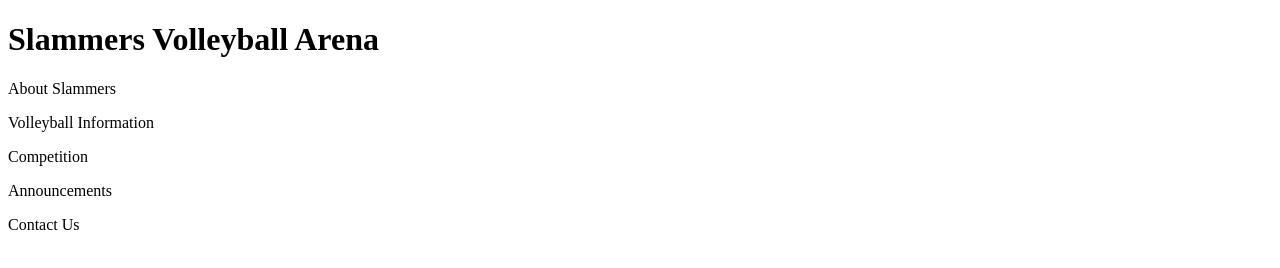
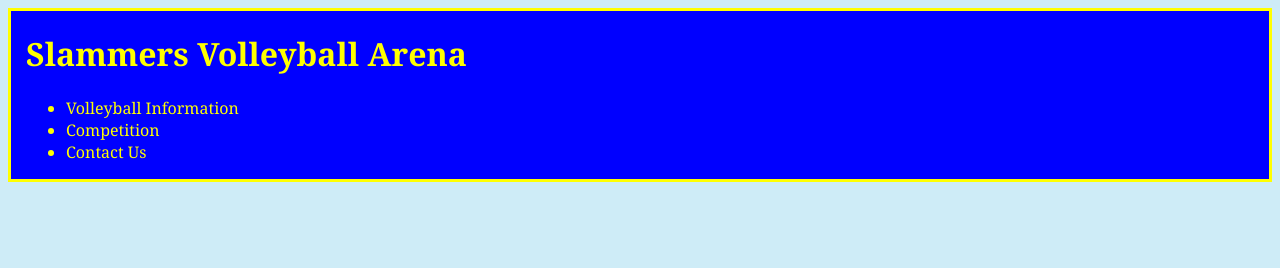
Before and after one commit to michaelfisher1/SlammersZone, a plain HTML site: page index.html in a window 1280 px wide. Drawn offline with Linux system fonts and the light colour scheme.

Commit message:
headerComplete

```diff
--- a/index.html
+++ b/index.html
@@ -6,11 +6,12 @@
 <title>Slammers Home</title>
 </head>
 <body>
-<h1>Slammers Volleyball Arena</h1>
-    <p>About Slammers</p>
-	<p>Volleyball Information</p>
-	<p>Competition</p>
-    <p>Announcements</p>
-    <p>Contact Us</p>
+<header><h1>Slammers Volleyball Arena</h1>
+  <ul>
+	<li>Volleyball Information</li>
+	<li>Competition</li>
+    <li>Contact Us</li>
+</ul>
+</header>
 </body>
 </html>
--- a/mainstyles.css
+++ b/mainstyles.css
@@ -1,2 +1,12 @@
 @charset "utf-8";
 /* CSS Document */
+
+body {font-family:Cambria, "Hoefler Text", "Liberation Serif", Times, "Times New Roman", serif; background-color:#CEECF7;
+}
+
+header {
+	border: solid;
+	padding-left: 15px;
+	background-color: blue;
+	color: yellow;
+}
```
Also changed, not shown: contact.html (+9 -3 lines), registration.html (+9 -2 lines), volleyballinfo.html (+10 -2 lines).
